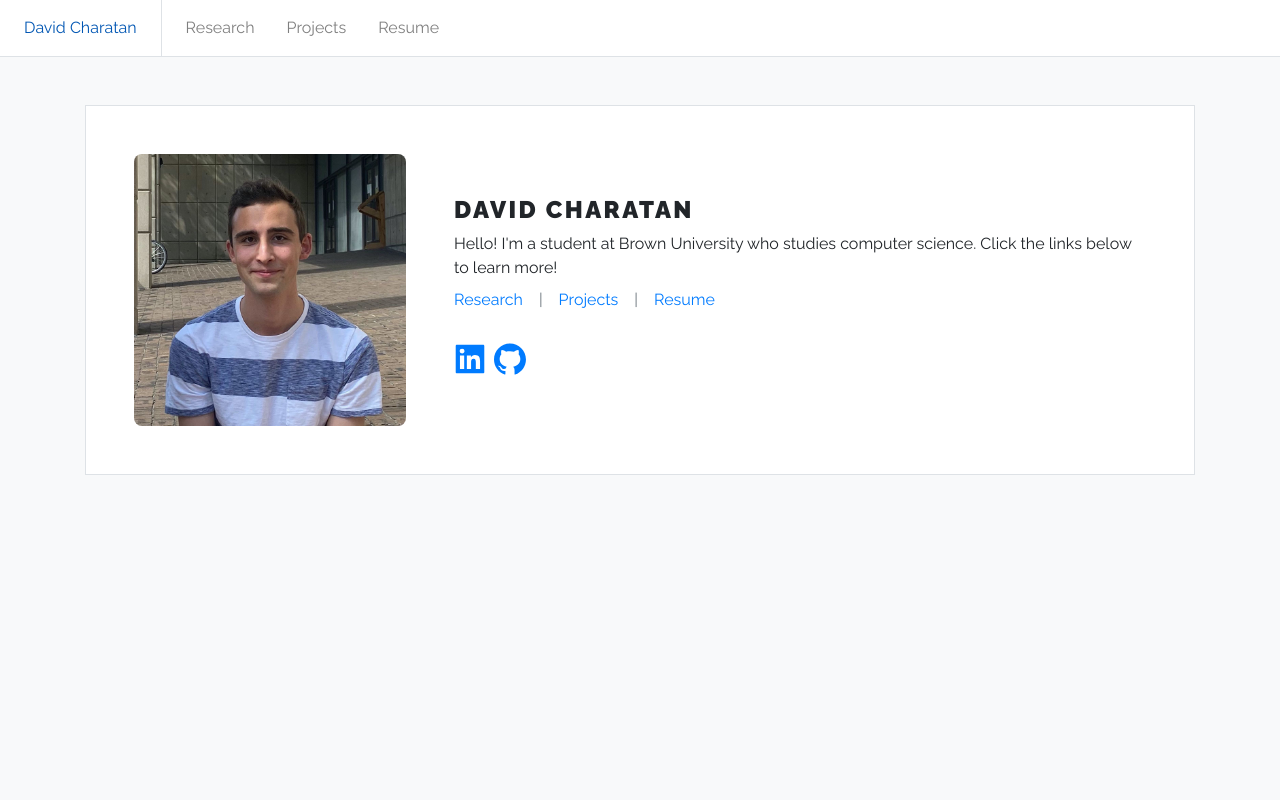
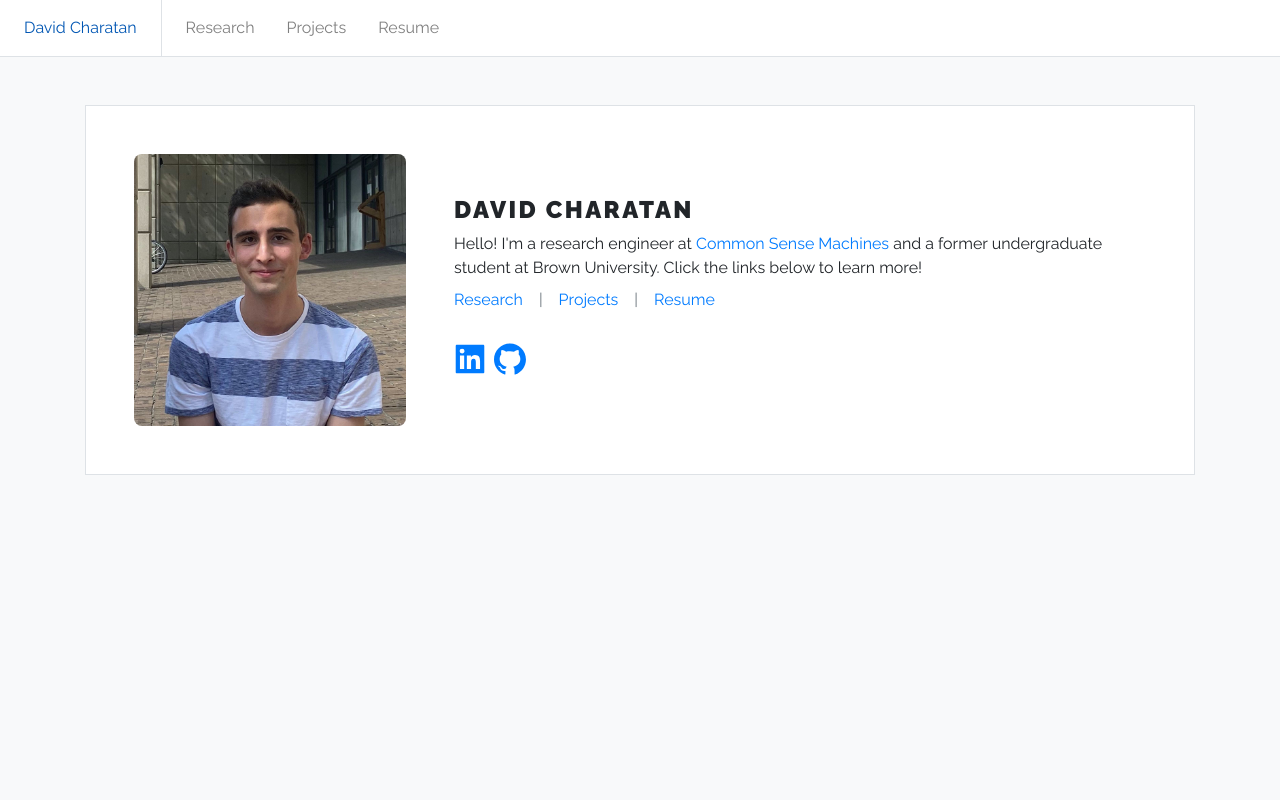
Before and after one commit to dcharatan/dcharatan.github.io, a React (Create React App) app: page / in a window 1280 px wide. Shown: the top 800 px of the page. Built offline with nearby package versions, Linux system fonts and the light colour scheme.

Commit message:
Update position.

```diff
--- a/src/features/pages/Home.jsx
+++ b/src/features/pages/Home.jsx
@@ -13,8 +13,10 @@ const Home = () => (
       <div className="p-4">
         <h1>David Charatan</h1>
         <div>
-          Hello! I&apos;m a student at Brown University who studies computer
-          science. Click the links below to learn more!
+          Hello! I&apos;m a research engineer at{' '}
+          <a href="https://csm.ai/">Common Sense Machines</a> and a former
+          undergraduate student at Brown University. Click the links below to
+          learn more!
         </div>
         <div className="mt-2">
           <Link to="/research">Research</Link>
--- a/src/features/pages/Research.jsx
+++ b/src/features/pages/Research.jsx
@@ -20,7 +20,7 @@ const Research = () => {
 
   const subtitle = (
     <>
-      I conduct undergraduate research with{' '}
+      I&apos;ve conducted undergraduate research with{' '}
       <a href="https://dritchie.github.io/csci2240/">Daniel Ritchie</a> at{' '}
       <a href="https://visual.cs.brown.edu/">Brown Visual Computing.</a>
     </>
```
